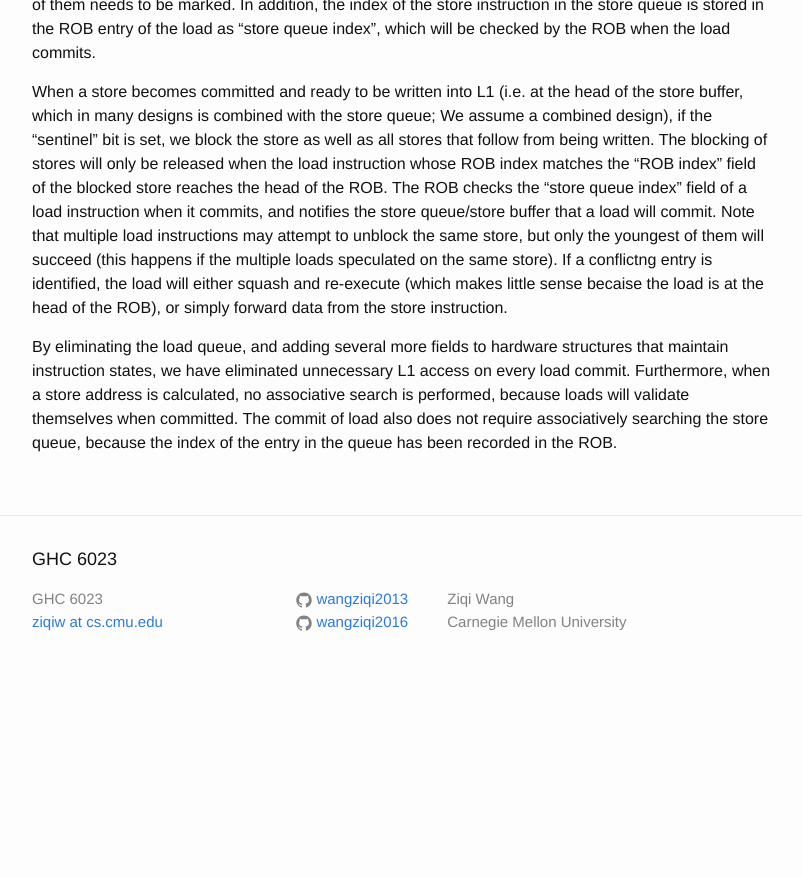
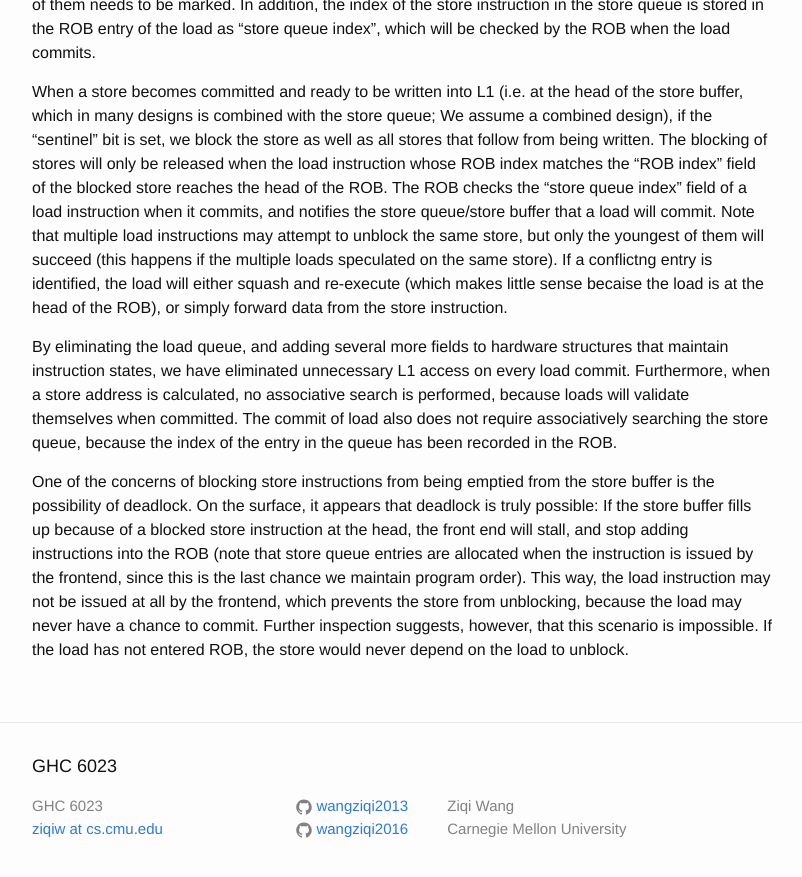
Before and after one commit to wangziqi2013/wangziqi2013.github.io, a Jekyll site: the page built from _posts/2019-08-07-the-superfluous-load-queue.markdown, in a window 1280 px wide and 900 px high, scrolled down 2443 px. Shown: the top 877 px of the window, without its empty margins (238-1040 px from the left). Built offline with Jekyll 4.4.1, drawn with Linux system fonts in a browser that asks for light colours; before the commit the page ends 3136 px from its top, so only the background shows below that.

Commit message:
Adding deadlock

```diff
--- a/_posts/2019-08-07-the-superfluous-load-queue.markdown
+++ b/_posts/2019-08-07-the-superfluous-load-queue.markdown
@@ -104,3 +104,11 @@ By eliminating the load queue, and adding several more fields to hardware struct
 have eliminated unnecessary L1 access on every load commit. Furthermore, when a store address is calculated, no
 associative search is performed, because loads will validate themselves when committed. The commit of load also does not
 require associatively searching the store queue, because the index of the entry in the queue has been recorded in the ROB.
+
+One of the concerns of blocking store instructions from being emptied from the store buffer is the possibility of deadlock.
+On the surface, it appears that deadlock is truly possible: If the store buffer fills up because of a blocked store
+instruction at the head, the front end will stall, and stop adding instructions into the ROB (note that store queue
+entries are allocated when the instruction is issued by the frontend, since this is the last chance we maintain program
+order). This way, the load instruction may not be issued at all by the frontend, which prevents the store from unblocking,
+because the load may never have a chance to commit. Further inspection suggests, however, that this scenario is impossible.
+If the load has not entered ROB, the store would never depend on the load to unblock.
```
